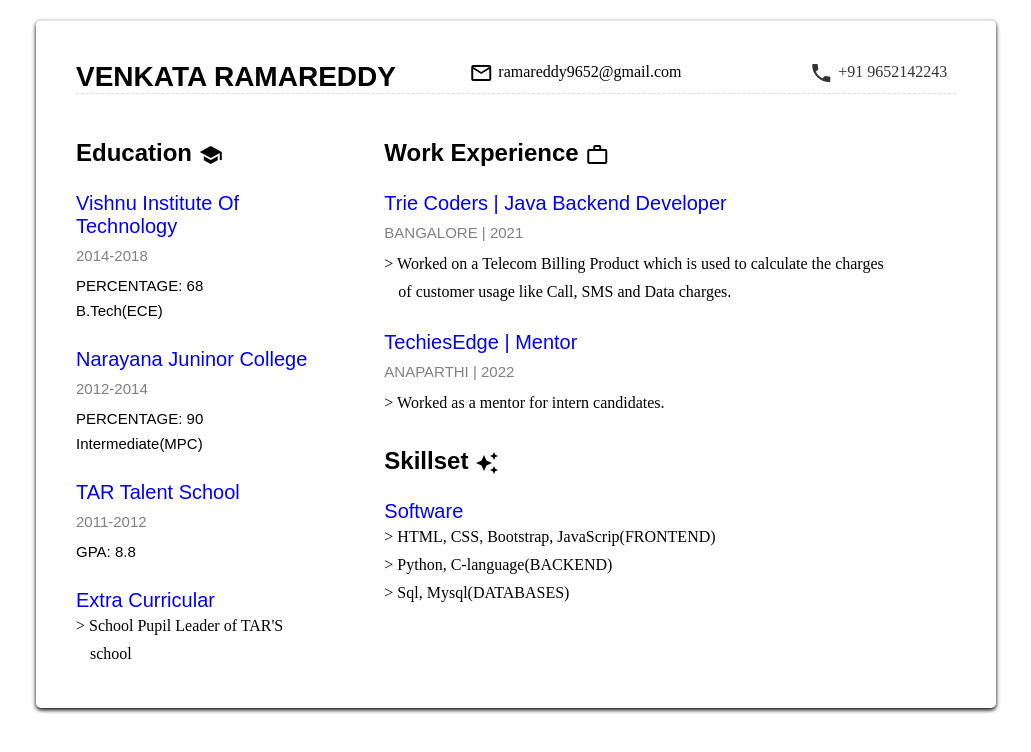
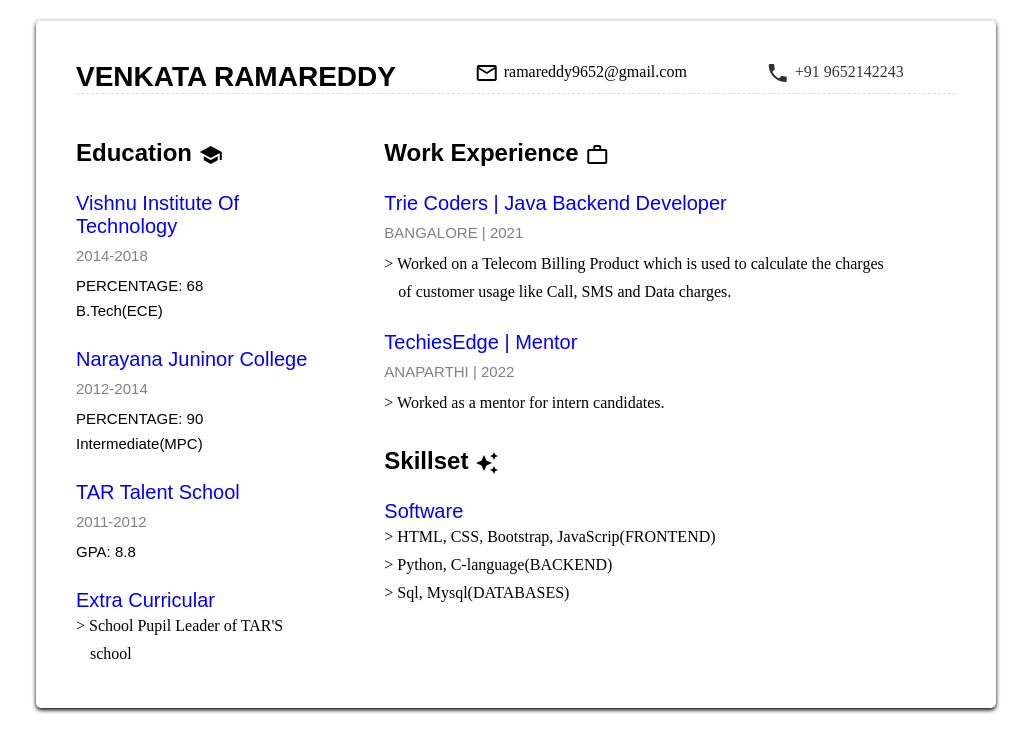
Before and after one commit to ramareddy-brs/profile-with-cssgrid, a plain HTML site: page index.html in a window 1280 px wide. Shown: the whole page, without its empty margins (124-1155 px from the left). Drawn offline with Linux system fonts and the light colour scheme.

Commit message:
again changes are done

```diff
--- a/assets/style.css
+++ b/assets/style.css
@@ -18,7 +18,7 @@
   }
   header {
     display: grid;
-    grid-template-columns: 2.5fr 2.4fr 1.4fr;
+    grid-template-columns: 2.5fr 2fr 1.7fr;
     grid-gap: 20px;
     border-bottom: 1px dashed #ddd;
     border: 50%;
```
